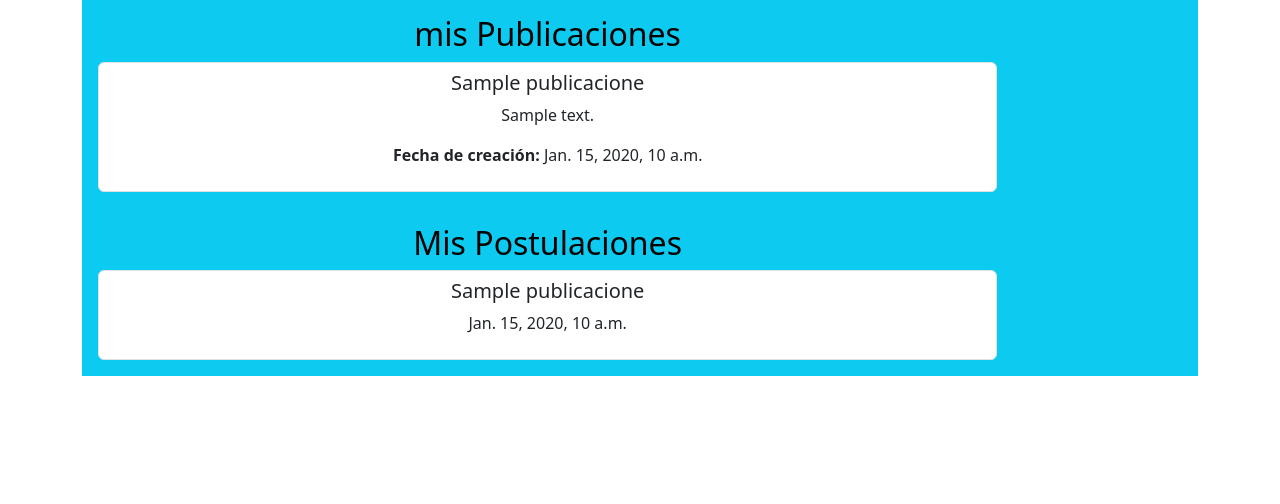
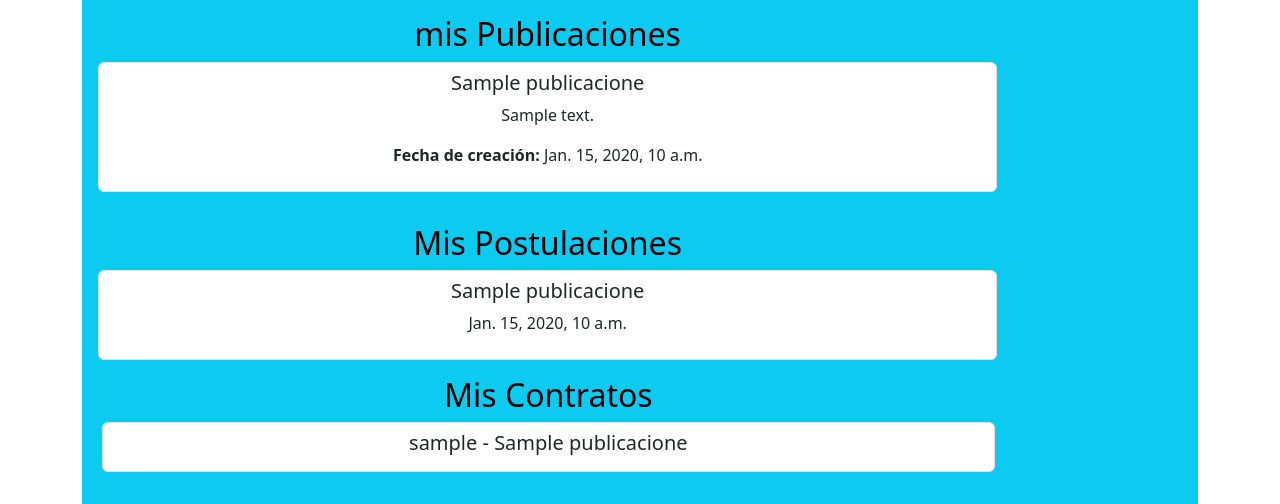
Before and after one commit to Freckus/Techmarket, a Django app: page /profile/ in a window 1280 px wide. Shown: the part 774-1278 px from the top of the page. Before the commit the page ends 1150 px from the top, so only its background shows below. Run offline with Django 5.2, Linux system fonts and the light colour scheme; a user stored in the database is signed in; tables that the repository leaves empty hold one stand-in row (values such as "Sample post"); grey boxes marked "Sample" are stand-in pictures.

Commit message:
Se ven los datos en el perfil

```diff
--- a/marketplace/views.py
+++ b/marketplace/views.py
@@ -11,11 +11,12 @@ from .forms import PostulacionPostForm
 from .forms import Acuerdo,Acuerdo2
 from .models import Publicaciones
 from .models import UserInfo
-from .models import Postulante
+from .models import Postulante, AcuerdoPublicacion
 from django.contrib.sessions.models import Session
 from django.views import View
 from django.utils import timezone
 import uuid
+from django.http import HttpResponseForbidden
 
 
 def MainPage(request):
@@ -47,10 +48,13 @@ def ProfileUser(request):
     profile = UserInfo.objects.get(IdUser=request.user)
     publicaciones = Publicaciones.objects.filter(UsuarioCreador=request.user)
     postulaciones=Postulante.objects.filter(usuario=request.user)
+    acuerdopublicaciones = AcuerdoPublicacion.objects.filter(Postulante__usuario=request.user).distinct()
+
     data = {
         'UserInfo': [profile],
         'Publicaciones': publicaciones,
-        'Postulante': postulaciones
+        'Postulante': postulaciones,
+        'AcuerdoPublicacion': acuerdopublicaciones
     }
     return render(request, 'templatesApp/Perfil.html', data)
 ####################################################################################################
--- a/templates/templatesApp/Perfil.html
+++ b/templates/templatesApp/Perfil.html
@@ -164,6 +164,25 @@
           {% endif %}
 
         </div>
+        <div class="container text-center text-bg-info p-3">
+          <div class="row">
+            <div class="col-10">
+              <h2>Mis Contratos  </h2>
+
+              {% if AcuerdoPublicacion %}
+                <ul class="list-group">
+                  {% for acuerdopublicaciones in AcuerdoPublicacion %}
+                    <li class="list-group-item">
+                      <h5>{{ acuerdopublicaciones.Postulante}}</h5>
+                       <!-- Puedes agregar más campos según lo necesites -->
+                    </li>
+                  {% endfor %}
+                </ul>
+              {% else %}
+                <p>No tienes publicaciones aún.</p>
+              {% endif %}
+
+            </div>
       </div>
     </div>
 
```
